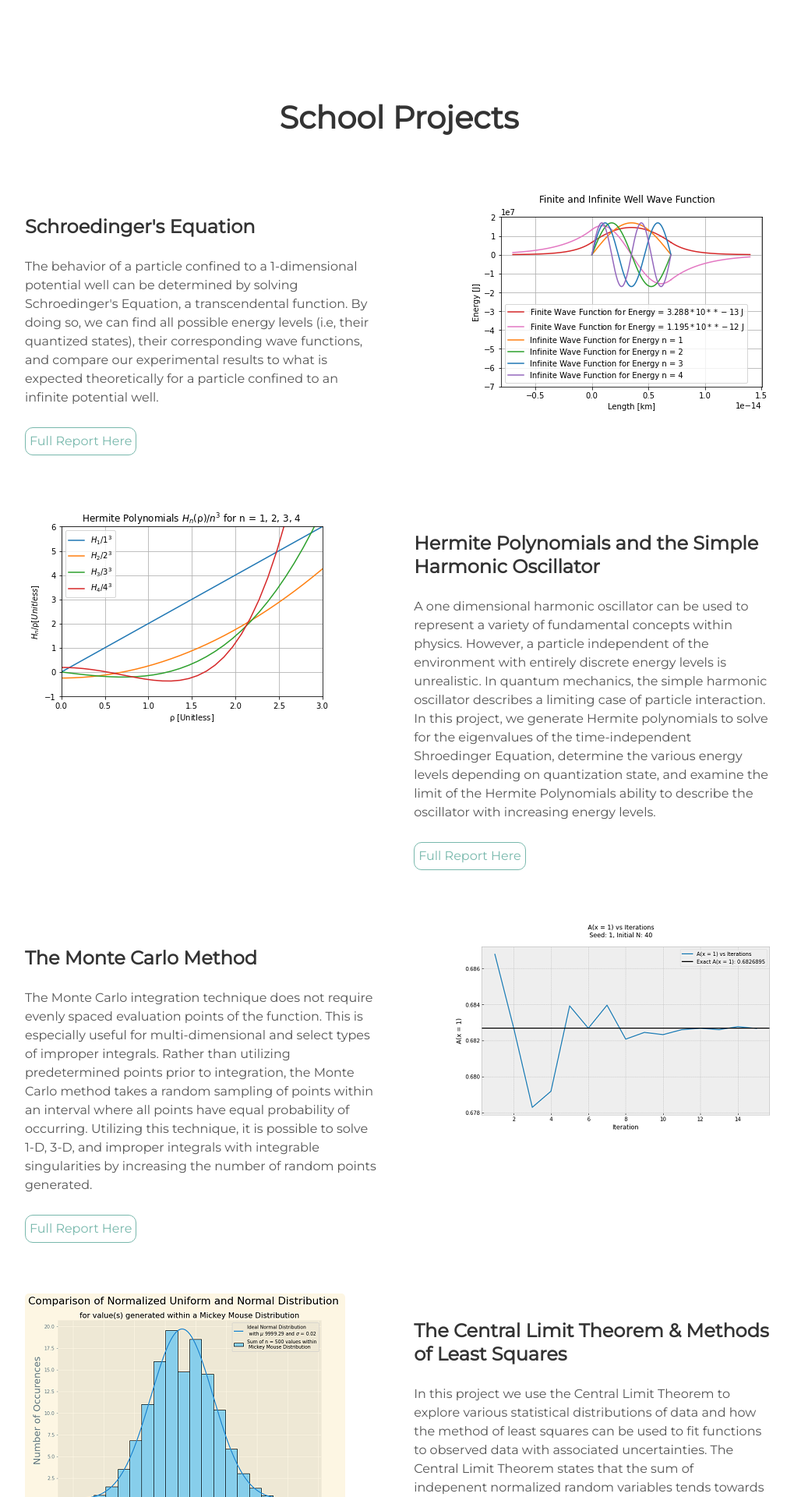
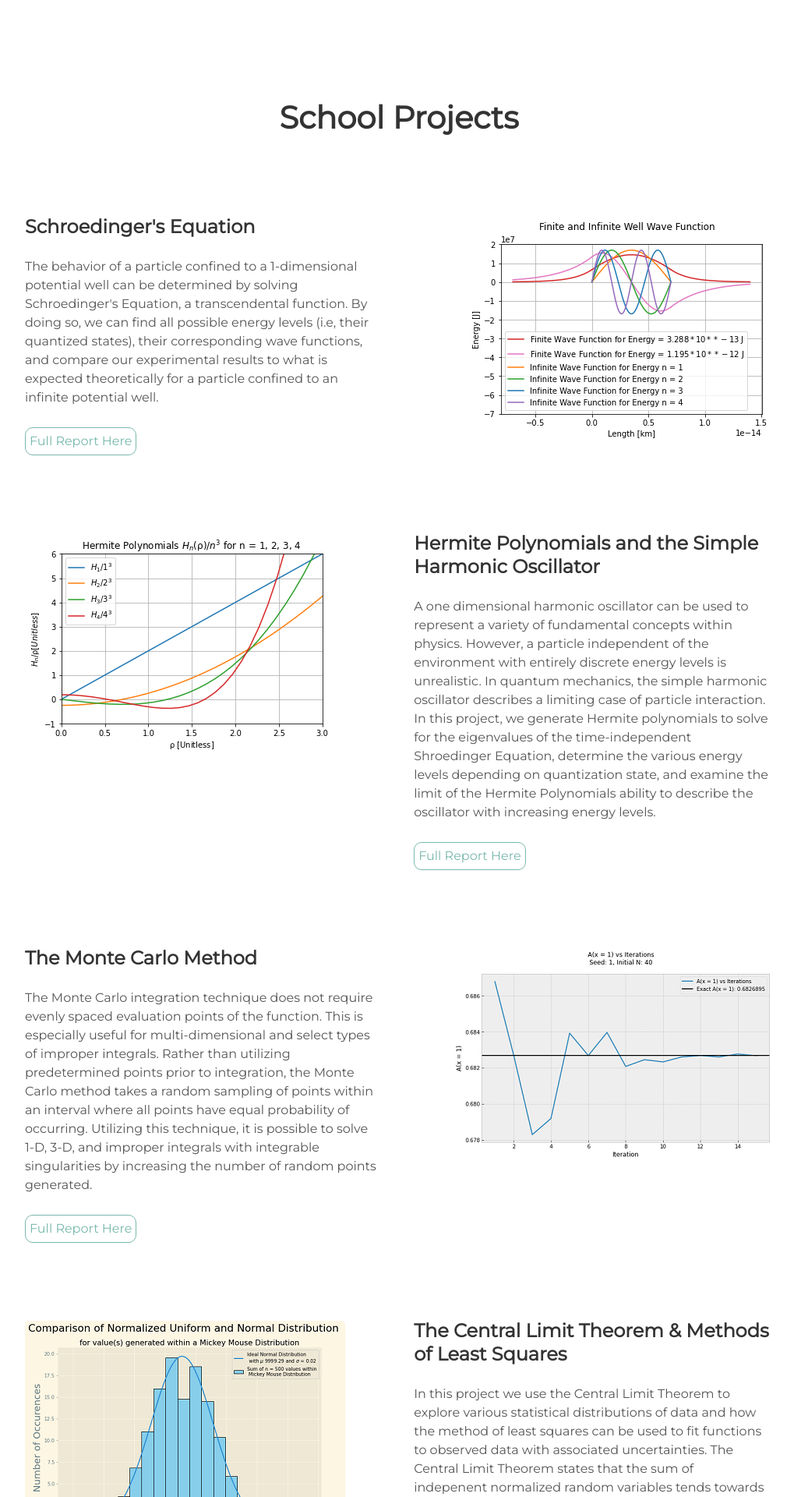
Before and after one commit to bcchap/tester, a Jekyll site: the page built from index.html, in a window 1280 px wide. Shown: the part 2310-4230 px from the top of the page at 78% size, without its empty margins (128-1147 px from the left). Built offline with Jekyll 4.4.1, drawn with Linux system fonts in a browser that asks for light colours; grey boxes are pictures that could not be loaded.

Commit message:
Add files via upload

```diff
--- a/assets/css/main.css
+++ b/assets/css/main.css
@@ -2864,7 +2864,7 @@ sup, sub {
   .images-right {
     float: right;
     width: 48%;
-    margin-top: 15px; } }
+    margin-top: 50px; } }
 
 @media only screen and (min-width: 550px) {
   .images-right img {
@@ -2874,7 +2874,7 @@ sup, sub {
   .images-left {
     float: left;
     width: 48%;
-    margin-top: 15px; } }
+    margin-top: 50px; } }
 
 @media only screen and (min-width: 550px) {
   .images-left img {
--- a/src/styles/_projects.scss
+++ b/src/styles/_projects.scss
@@ -46,7 +46,7 @@
   @media only screen and (min-width: $cut) {
     float: right;
     width: 48%;
-    margin-top: 15px;
+    margin-top: 50px;
   }
   img {
     @media only screen and (min-width: $cut) {
@@ -59,7 +59,7 @@
   @media only screen and (min-width: $cut) {
     float: left;
     width: 48%;
-    margin-top: 15px;
+    margin-top: 50px;
   }
   img {
     @media only screen and (min-width: $cut) {
```
